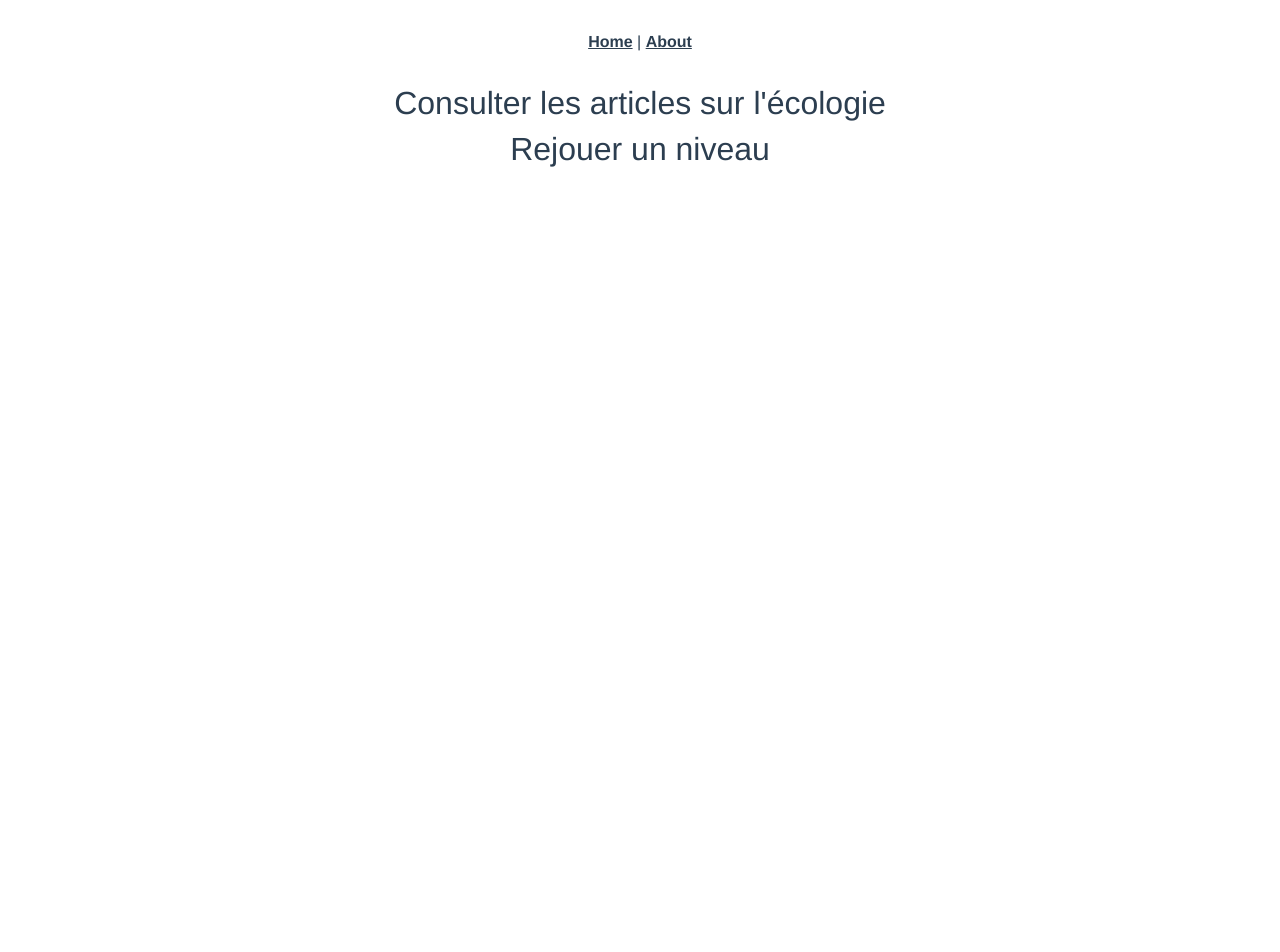
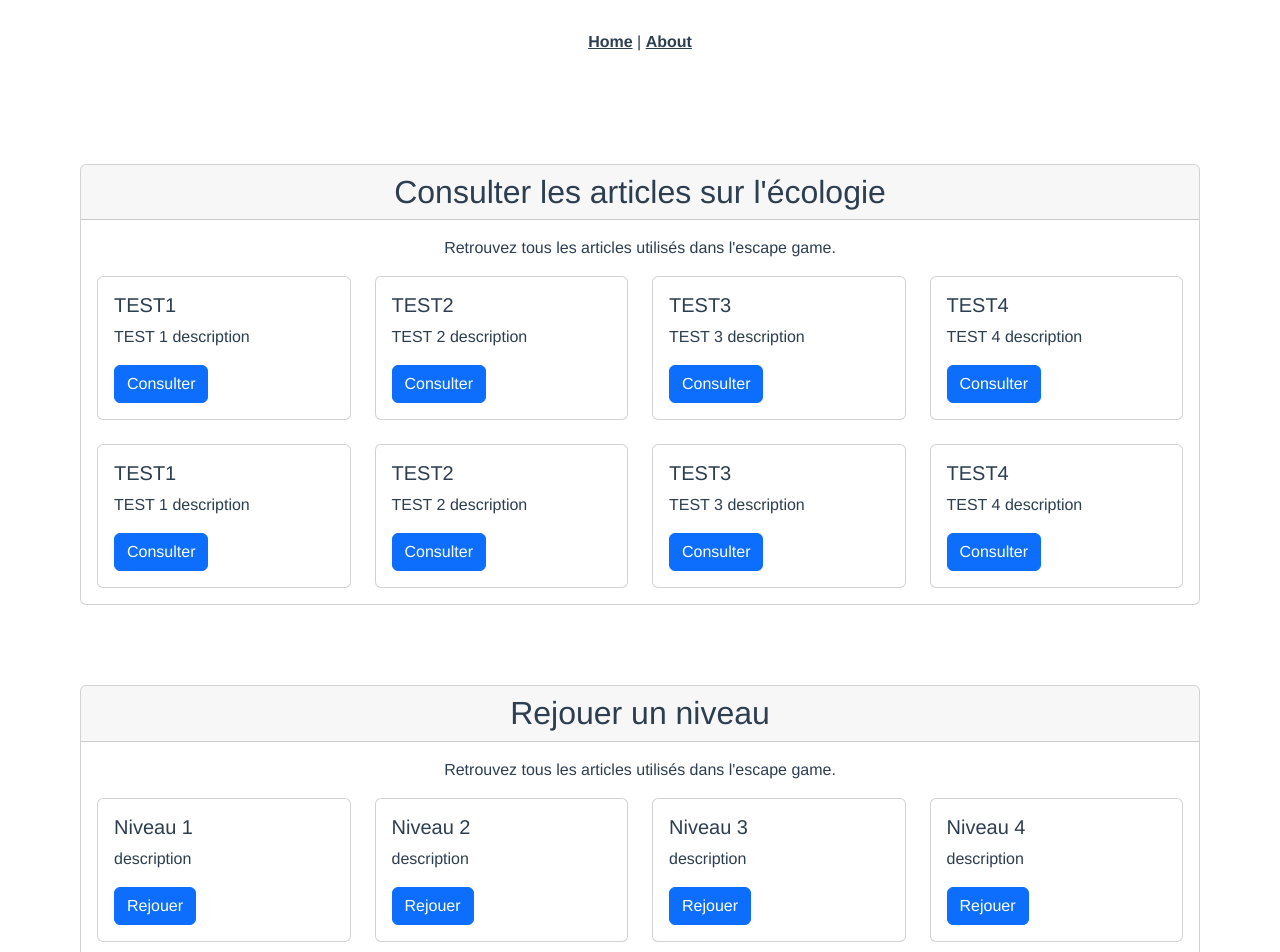
Before and after one commit to weirdspace/Nuit_info, a Vue app in the folder nuit-info/: page /escape-game/victory in a window 1280 px wide. Shown: the top 952 px of the page. Before the commit the page ends 800 px from the top, so only its background shows below. Built offline with nearby package versions, Linux system fonts and the light colour scheme.

Commit message:
[FEAT] V1 of victory page

```diff
--- a/nuit-info/src/components/VictoryArticles.vue
+++ b/nuit-info/src/components/VictoryArticles.vue
@@ -1,12 +1,77 @@
 <template>
-    <div class="victory_articles">
-      <h2>Consulter les articles sur l'écologie</h2>
+  <div class="victory_articles card" style="margin: 5rem">
+    <h2 class="card-header">Consulter les articles sur l'écologie</h2>
 
+    <div class="card-body">
+      <p class="card-text">Retrouvez tous les articles utilisés dans l'escape game.</p>
+
+      <div class="row row-cols-4" style="row-gap: 1.5rem">
+        <div class="col" :key="article.name" v-for="article in this.articles">
+          <div class="card">
+            <div class="card-body text-start">
+              <h5 class="card-title">{{ article.name }}</h5>
+              <p class="card-text">{{ article.description }}</p>
+              <a :href="article.link" class="btn btn-primary">Consulter</a>
+            </div>
+          </div>
+        </div>
+      </div>
     </div>
-  </template>
+  </div>
+</template>
 
-  <script>
-  export default {
-    name: 'VictoryArticles',
+<script>
+
+export default {
+  name: 'VictoryArticles',
+  data() {
+    return {
+      articles: []
+    }
+  },
+  mounted() {
+    this.articles = [
+      {
+        name: "TEST1",
+        description: "TEST 1 description",
+        link: "#"
+      },
+      {
+        name: "TEST2",
+        description: "TEST 2 description",
+        link: "#"
+      },
+      {
+        name: "TEST3",
+        description: "TEST 3 description",
+        link: "#"
+      },
+      {
+        name: "TEST4",
+        description: "TEST 4 description",
+        link: "#"
+      },
+      {
+        name: "TEST1",
+        description: "TEST 1 description",
+        link: "#"
+      },
+      {
+        name: "TEST2",
+        description: "TEST 2 description",
+        link: "#"
+      },
+      {
+        name: "TEST3",
+        description: "TEST 3 description",
+        link: "#"
+      },
+      {
+        name: "TEST4",
+        description: "TEST 4 description",
+        link: "#"
+      },
+    ];
   }
-  </script>
+}
+</script>
--- a/nuit-info/src/components/VictoryBackToGame.vue
+++ b/nuit-info/src/components/VictoryBackToGame.vue
@@ -1,12 +1,85 @@
 <template>
-    <div class="victory_back_to_game">
-      <h2>Rejouer un niveau</h2>
+  <div class="victory_back_to_game card" style="margin: 5rem">
+    <h2 class="card-header">Rejouer un niveau</h2>
+
+    <div class="card-body">
+      <p class="card-text">Retrouvez tous les articles utilisés dans l'escape game.</p>
+
+      <div class="row row-cols-4 justify-content-center" style="row-gap: 1.5rem">
+        <div class="col" :key="level.name" v-for="level in this.levels">
+          <div class="card">
+            <div class="card-body text-start">
+              <h5 class="card-title">{{ level.name }}</h5>
+              <p class="card-text">{{ level.description }}</p>
+              <a :href="level.link" class="btn btn-primary">Rejouer</a>
+            </div>
+          </div>
+        </div>
+      </div>
     </div>
-  </template>
+  </div>
+</template>
 
-  <script>
-  export default {
-    name: 'VictoryArticles',
-    props: {}
+<script>
+export default {
+  name: 'VictoryArticles',
+  data() {
+    return {
+      levels: [
+        {
+          name: "Niveau 1",
+          description: "description",
+          link: "/escape-game/1"
+        },
+        {
+          name: "Niveau 2",
+          description: "description",
+          link: "/escape-game/2"
+        },
+        {
+          name: "Niveau 3",
+          description: "description",
+          link: "/escape-game/3"
+        },
+        {
+          name: "Niveau 4",
+          description: "description",
+          link: "/escape-game/4"
+        },
+        {
+          name: "Niveau 5",
+          description: "description",
+          link: "/escape-game/5"
+        },
+        {
+          name: "Niveau 6",
+          description: "description",
+          link: "/escape-game/6"
+        },
+        {
+          name: "Niveau 7",
+          description: "description",
+          link: "/escape-game/7"
+        },
+        {
+          name: "Niveau 8",
+          description: "description",
+          link: "/escape-game/8"
+        },
+        {
+          name: "Niveau 9",
+          description: "description",
+          link: "/escape-game/9"
+        },
+        {
+          name: "Niveau 10",
+          description: "description",
+          link: "/escape-game/10"
+        },
+      ]
+    }
+  },
+  mounted() {
   }
-  </script>
+}
+</script>
```
